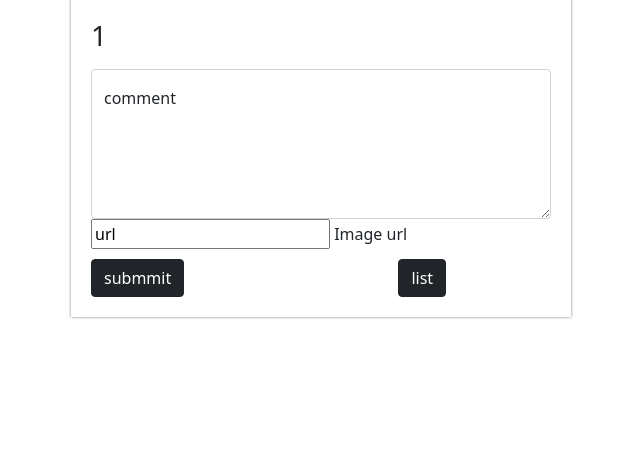
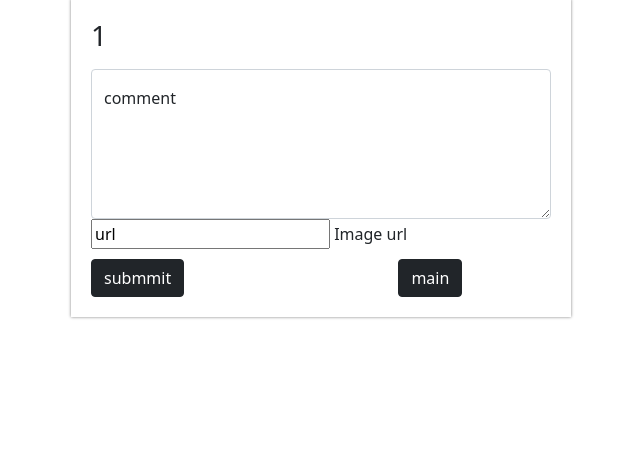
Before and after one commit to Taffymark1/hanghae99-mini-20, a Flask app: page /fanclub in a window 1280 px wide. Shown: the part 271-720 px from the top of the page, without its empty margins (319-959 px from the left). Run offline with Flask 2, Linux system fonts and the light colour scheme; the visitor is signed in with stand-in values (Sample User, id 1).

Commit message:
수정
수정

```diff
--- a/app.py
+++ b/app.py
@@ -36,7 +36,7 @@ def login():
         return render_template('login.html')
     else:
         session['sid'] = request.form['id']
-        return redirect('/fanclub')
+        return redirect('/main')
 
 
 #logout
--- a/templates/fanclub.html
+++ b/templates/fanclub.html
@@ -48,7 +48,7 @@
         </div>
         <div class="postButton">
             <button type="submit" class="btn btn-dark" onclick="add_comment()">submmit</button>
-            <button type="button" class="btn btn-dark" id="btn_go" onclick="location.href='/list'">list</button>
+            <button type="button" class="btn btn-dark" id="btn_go" onclick="location.href='/main'">main</button>
         </div>
     </div>
 </form>
```
